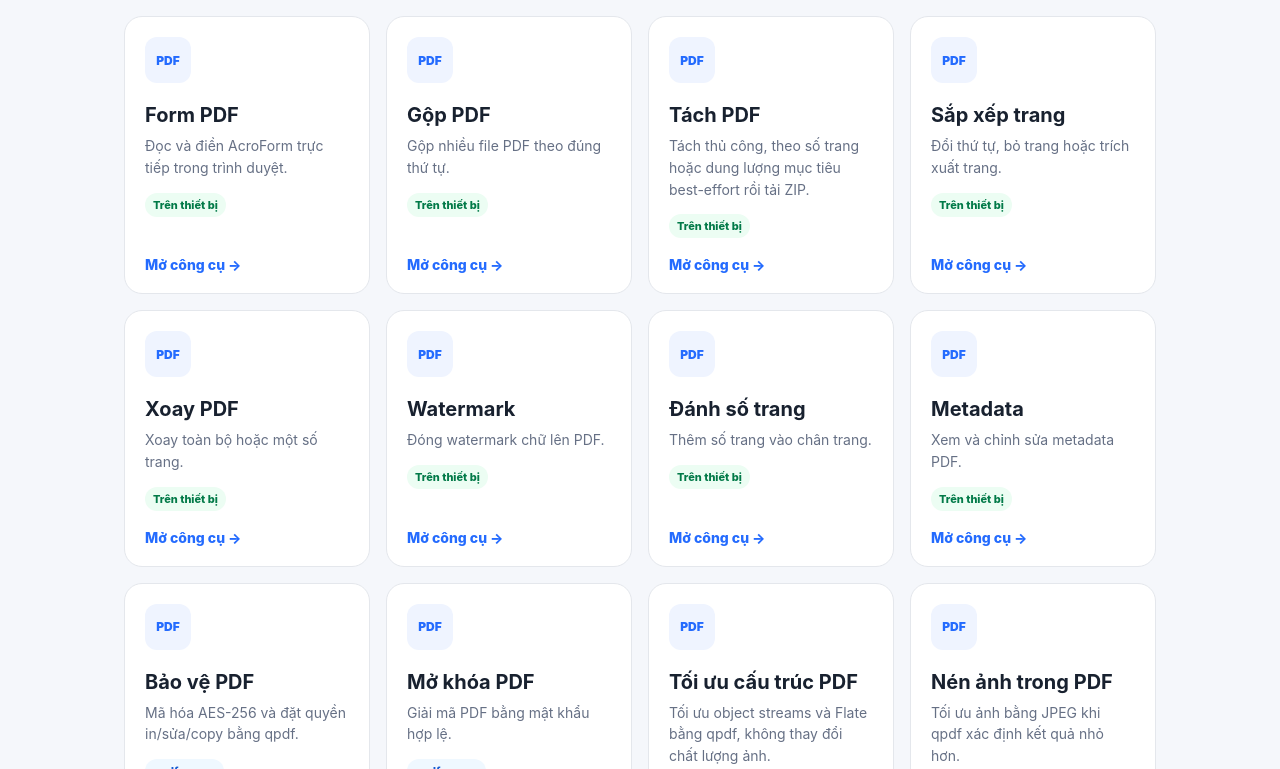
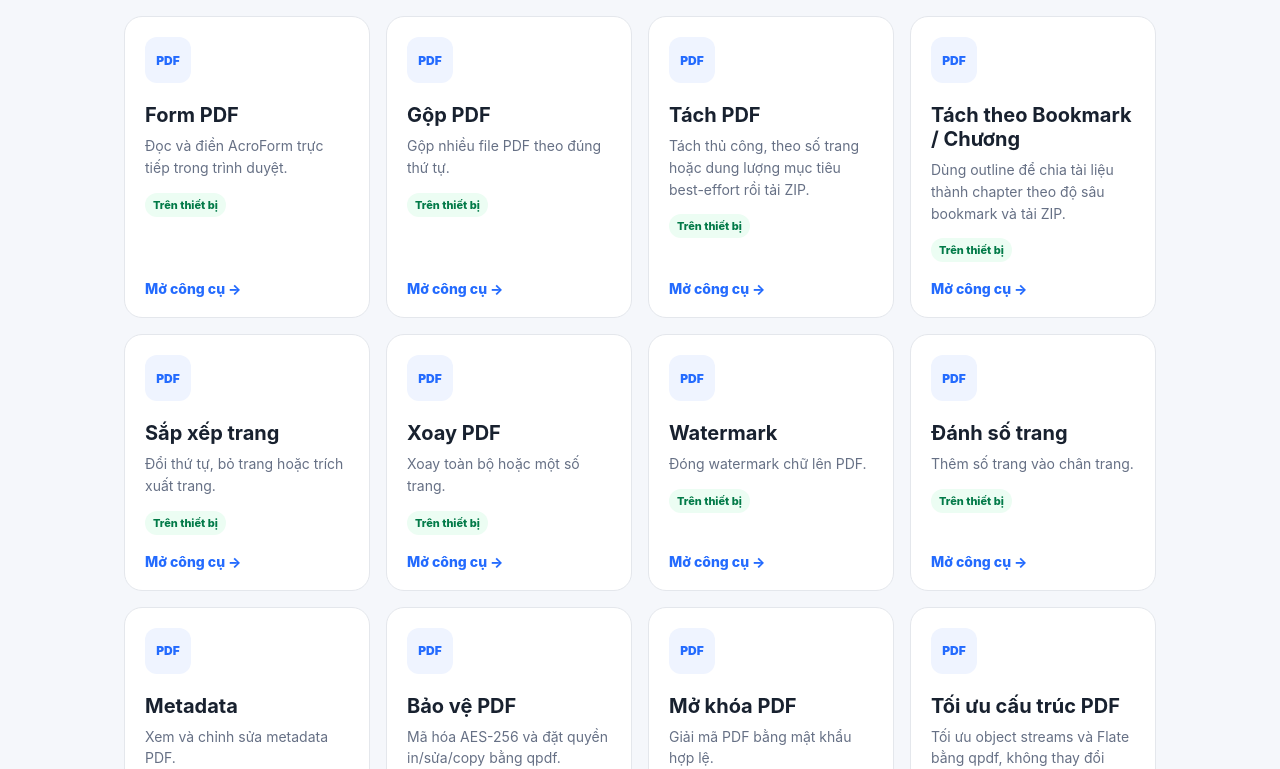
Before and after one commit to solyan842/SolYan-PDF, a Next.js app in the folder frontend/: page / in a window 1280 px wide. Shown: the part 2471-3240 px from the top of the page. Built offline with nearby package versions, Linux system fonts and the light colour scheme.

Commit message:
feat: expose split-by-bookmarks tool

```diff
--- a/frontend/app/page.tsx
+++ b/frontend/app/page.tsx
@@ -26,6 +26,7 @@ const tools = [
   { href: '/forms', title: 'Form PDF', description: 'Đọc và điền AcroForm trực tiếp trong trình duyệt.', local: true },
   { href: '/merge', title: 'Gộp PDF', description: 'Gộp nhiều file PDF theo đúng thứ tự.', local: true },
   { href: '/split', title: 'Tách PDF', description: 'Tách thủ công, theo số trang hoặc dung lượng mục tiêu best-effort rồi tải ZIP.', local: true },
+  { href: '/split-by-bookmarks', title: 'Tách theo Bookmark / Chương', description: 'Dùng outline để chia tài liệu thành chapter theo độ sâu bookmark và tải ZIP.', local: true },
   { href: '/organize', title: 'Sắp xếp trang', description: 'Đổi thứ tự, bỏ trang hoặc trích xuất trang.', local: true },
   { href: '/rotate', title: 'Xoay PDF', description: 'Xoay toàn bộ hoặc một số trang.', local: true },
   { href: '/watermark', title: 'Watermark', description: 'Đóng watermark chữ lên PDF.', local: true },
```
